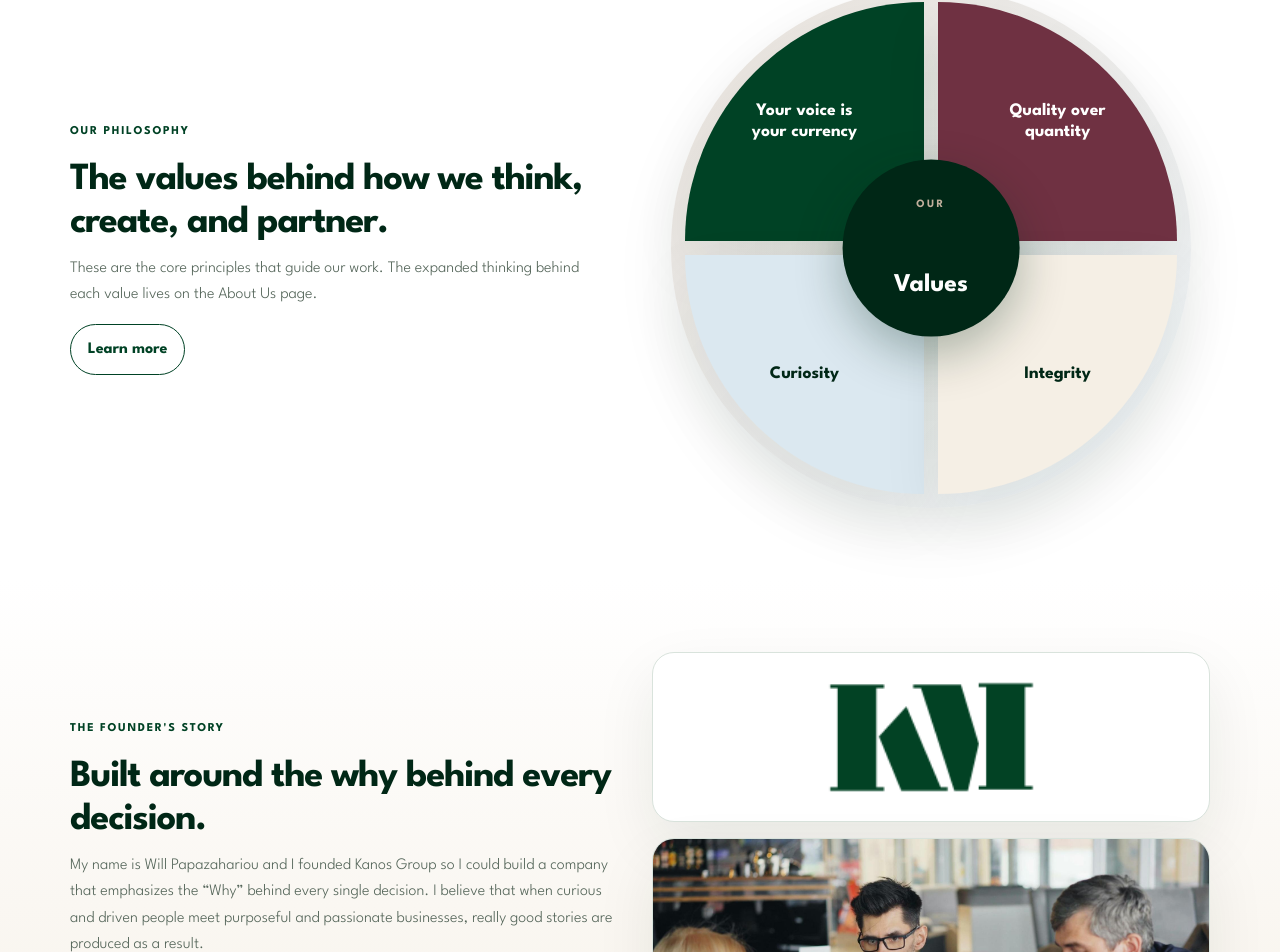
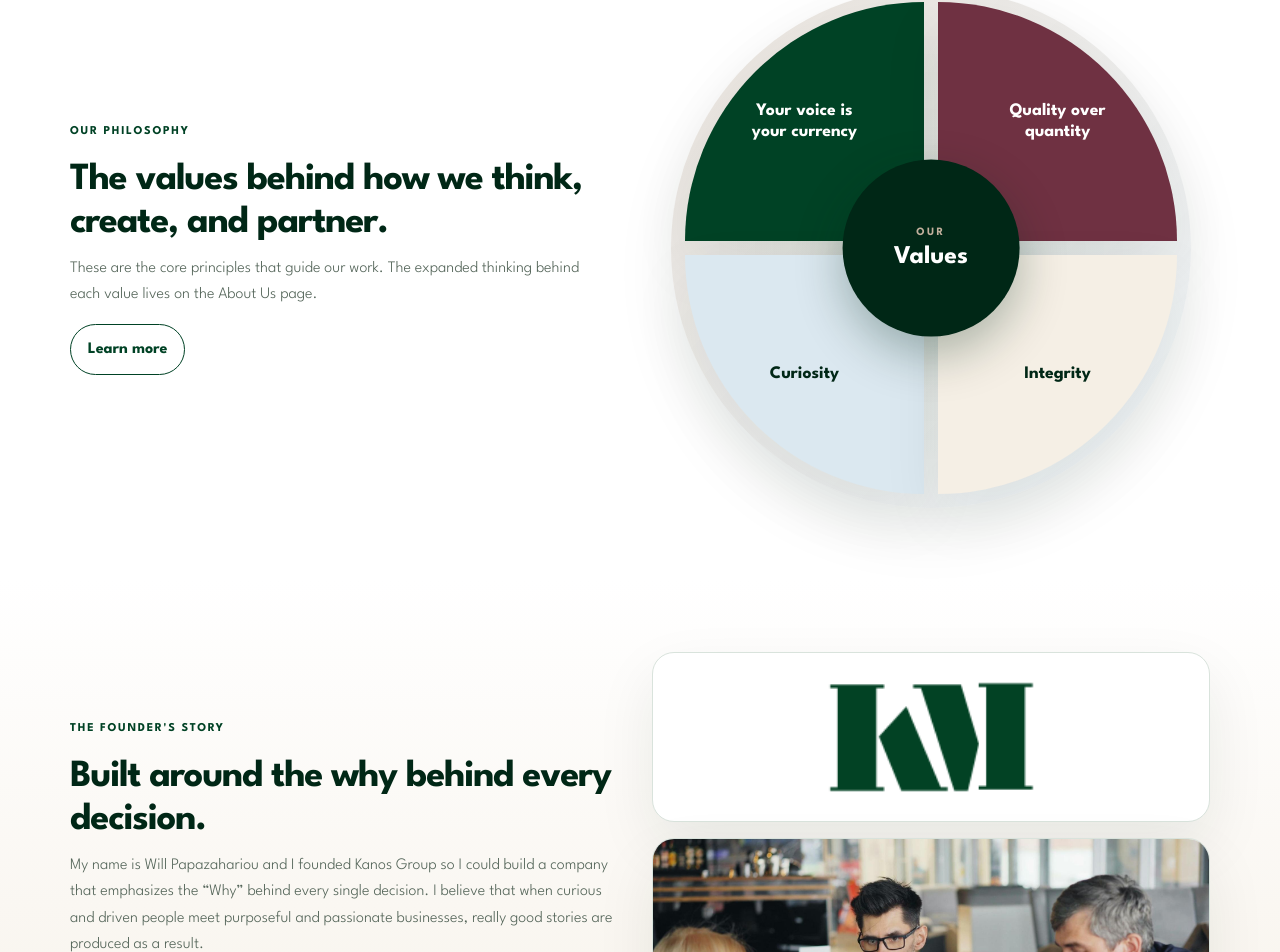
Before and after one commit to patgratt/kanosGroup, a React (Vite) app: page / in a window 1280 px wide. Shown: the part 2611-3563 px from the top of the page. Built offline with nearby package versions, Linux system fonts and the light colour scheme.

Commit message:
fix our values

```diff
--- a/styles.css
+++ b/styles.css
@@ -805,12 +805,15 @@ b {
   border-radius: 50%;
   background: var(--green-900);
   color: var(--white);
-  display: grid;
-  place-items: center;
+  display: flex;
+  flex-direction: column;
+  align-items: center;
+  justify-content: center;
   text-align: center;
   z-index: 1;
   box-shadow: 0 18px 48px rgba(0, 39, 22, 0.3);
   padding: 0.5rem;
+  gap: 0;
 }
 
 .values-wheel-hub-kicker {
@@ -828,7 +831,7 @@ b {
   font-size: clamp(1.2rem, 2vw, 1.6rem);
   font-weight: 700;
   line-height: 1;
-  margin-top: 0;
+  margin-top: 0.25em;
 }
 
 .section-soft {
```
